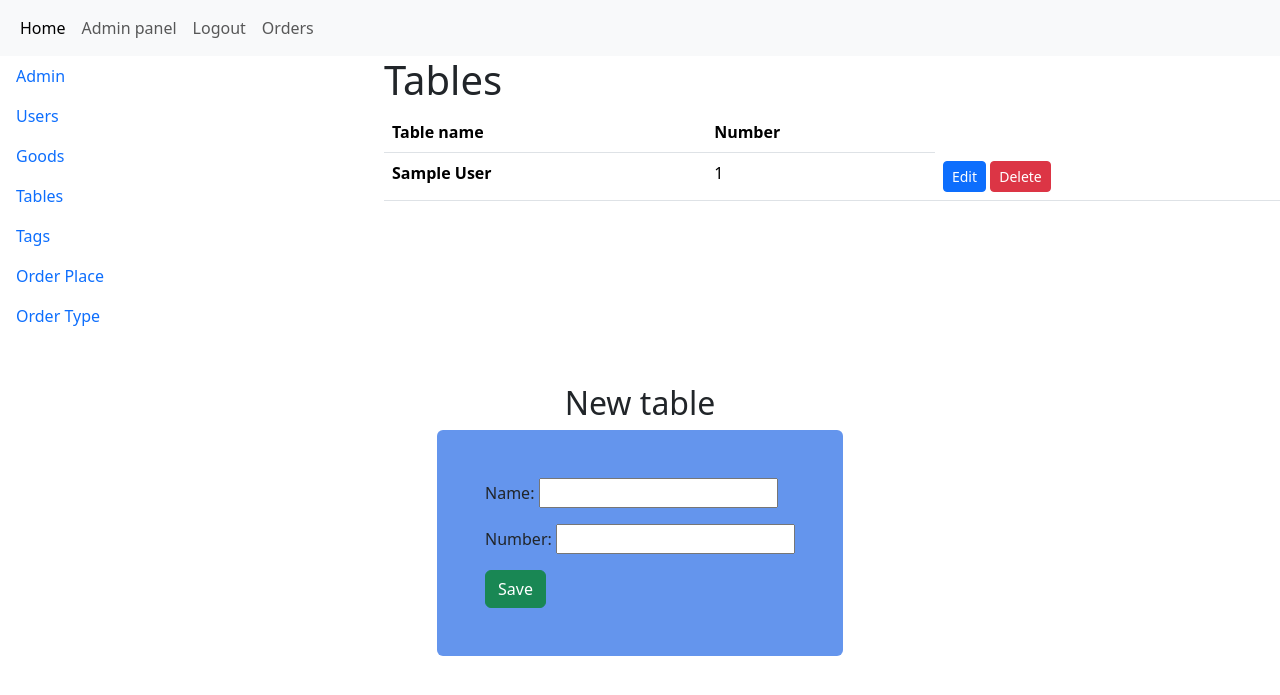
After one commit to richardo-en/Ordering-System, a Django app: page /manage/admin/tables/ in a window 1280 px wide. The commit adds this page. Shown: the top 695 px of the page. Run offline with Django 3.2, Linux system fonts and the light colour scheme; a user stored in the database is signed in; tables that the repository leaves empty hold one stand-in row (values such as "Sample post").

Commit message:
Finished admin panel

```diff
--- a/ordering/accounts/forms.py
+++ b/ordering/accounts/forms.py
@@ -1,6 +1,6 @@
 from django.contrib.auth.forms import UserCreationForm
 from django import forms
-from .models import CustomUser, Goods, OrderPlace, OrderType, TagColors
+from .models import CustomUser, Goods, OrderPlace, OrderType, TagColors, Tables
 
 class CreateUserForm(UserCreationForm):
 
@@ -35,3 +35,8 @@ class TypeForm(forms.ModelForm):
         widgets = {
             'color': forms.Select(choices=TagColors.COLOR_CHOICE)
         }
+
+class TableForm(forms.ModelForm):
+    class Meta:
+        model = Tables
+        fields = ['name', 'number']
--- a/ordering/accounts/models.py
+++ b/ordering/accounts/models.py
@@ -1,5 +1,7 @@
 from django.db import models
 from django.contrib.auth.models import AbstractUser
+from django.core.validators import MinValueValidator
+
 
 class TagColors(models.Model):
     BLUE = "btn-primary"
@@ -43,7 +45,7 @@ class Goods(models.Model):
     type = models.ForeignKey(OrderType, blank=True, on_delete= models.SET_NULL, null=True)
     price = models.FloatField()
     total_count = models.IntegerField(null=True,  blank=True)
-    count = models.IntegerField()
+    count = models.IntegerField(validators=[MinValueValidator(1)])
     note = models.CharField(max_length = 200, null=True, blank = True)
 
     READY = "Ready"
@@ -71,3 +73,7 @@ class CustomUser(AbstractUser):
 
     def __str__(self):
         return self.username
+
+class Tables(models.Model):
+    name = models.CharField(max_length=50)
+    number = models.IntegerField(validators=[MinValueValidator(1)])
--- a/ordering/accounts/templates/accounts/admin_panel.html
+++ b/ordering/accounts/templates/accounts/admin_panel.html
@@ -3,6 +3,7 @@
         <a class="nav-link" href="/manage/admin/">Admin</a>
         <a class="nav-link" href="/manage/admin/users">Users</a>
         <a class="nav-link" href="/manage/admin/goods">Goods</a>
+        <a class="nav-link" href="/manage/admin/tables">Tables</a>
         <a class="nav-link" href="/manage/admin/tags">Tags
         <a class="nav-link" href="/manage/admin/tags/place">Order Place</a>
         <a class="nav-link" href="/manage/admin/tags/type">Order Type</a>
--- /dev/null
+++ b/ordering/accounts/templates/accounts/table_form.html
@@ -0,0 +1,12 @@
+<form method="post" class="p-5 rounded" style="background-color: cornflowerblue;">
+    {% csrf_token %}
+    <div class="form-group mb-3">
+        <label for="{{ form.name.id_for_label }}">Name:</label>
+        {{ form.name }}
+    </div>
+    <div class="form-group mb-3">
+        <label for="{{ form.number.id_for_label }}">Number:</label>
+        {{ form.number }}
+    </div>
+    <button type="submit" class="btn btn-success">Save</button>
+</form>
--- /dev/null
+++ b/ordering/accounts/templates/accounts/tables.html
@@ -0,0 +1,42 @@
+{% extends 'index.html' %}
+{% block content %}
+
+<section class="d-flex flex-row mb-5">
+    <div style="width: 30vw;">{% include 'accounts/admin_panel.html' %}</div>
+    <div style="width: 70vw;">
+        <h1>Tables</h1>
+        <table class="table">
+            <thead>
+                <tr>
+                    <th scope="col">Table name</th>
+                    <th scope="col">Number</th>
+                </tr>
+            </thead>
+            <tbody>
+                {% for table in tables %}
+                <tr>
+                    <th>{{ table.name }}</th>
+                    <td>{{ table.number }}</td>
+                    <td>
+                        <div>
+                            <a href="{% url 'edit_table' table.id %}"><button class="btn btn-sm btn-primary">Edit</button></a>
+                            <form method="post" action="{% url 'delete_table' table.id %}" class="d-inline">
+                                {% csrf_token %}
+                                <button type="submit" class="btn btn-sm btn-danger"
+                                    onclick="return confirm('Are you sure you want to delete this table?')">Delete</button>
+                            </form>
+                        </div>
+                    </td>
+                </tr>
+                {% endfor %}
+            </tbody>
+        </table>
+        </ul>
+    </div>
+</section>
+<section class="d-flex flex-column align-items-center">
+    <h2>New table</h2>
+    {% include 'accounts/table_form.html' %}
+</section>
+
+{% endblock %}
--- a/ordering/accounts/urls.py
+++ b/ordering/accounts/urls.py
@@ -21,6 +21,9 @@ urlpatterns = [
     path('manage/admin/tags/type/', views.order_type, name='tags_type'),
     path('manage/admin/tags/edit_type/<int:tag_id>/', views.edit_type, name='edit_type'),
     path('manage/admin/tags/type/delete/<int:tag_id>/', views.delete_type, name='delete_type'),
+    path('manage/admin/tables/', views.admin_tables, name='tebles'),#
+    path('manage/admin/edit_table/<int:table_id>/', views.edit_table, name='edit_table'),
+    path('manage/admin/delete_table/<int:table_id>/', views.delete_table, name='delete_table'),#
     path('logout/', auth_views.LogoutView.as_view(), name='logout'),
 
 ]
--- a/ordering/accounts/views.py
+++ b/ordering/accounts/views.py
@@ -1,8 +1,8 @@
 from django.shortcuts import render, get_object_or_404, redirect
-from .forms import CreateUserForm, CreateNewUser, GoodsForm, TypeForm, PlaceForm
+from .forms import CreateUserForm, CreateNewUser, GoodsForm, TypeForm, PlaceForm, TableForm
 from django.contrib.auth.forms import AuthenticationForm
 from django.contrib.auth import login, logout
-from .models import CustomUser, Goods, OrderPlace, OrderType
+from .models import CustomUser, Goods, OrderPlace, OrderType, Tables
 from .decorators import admin_required
 
 #Home link
@@ -180,3 +180,35 @@ def delete_type(request, tag_id):
         type = get_object_or_404(OrderType, id=tag_id)
         type.delete()
         return redirect('tags')
+
+#Admin tables
+@admin_required
+def admin_tables(request):
+    if request.method == "POST":
+        form = TableForm(request.POST)
+        if form.is_valid():
+            form.save()
+        return redirect('/manage/admin/tables/')
+    else:
+        tables = Tables.objects.all()
+        form = TableForm()
+        return render(request, 'accounts/tables.html', {'tables' : tables, 'form': form})
+
+@admin_required
+def edit_table(request, table_id):
+    table = get_object_or_404(Tables, id=table_id)
+    if request.method == 'POST':
+        form = TableForm(request.POST, instance=table)
+        if form.is_valid():
+            form.save()
+        return redirect('/manage/admin/tables/')
+    else:
+        form = TableForm(instance=table)
+        return render(request, 'accounts/edit_table.html', {'form' : form, 'table': table})
+
+@admin_required
+def delete_table(request, table_id):
+    if request.method == "POST":
+        table = get_object_or_404(Tables, id=table_id)
+        table.delete()
+        return redirect('/manage/admin/tables/')
```
Also changed, not shown: ordering/accounts/templates/accounts/edit_table.html (added, +12 -0 lines), ordering/orders/templates/orders/new_order.html (+63 -14 lines), ordering/orders/views.py (+7 -2 lines), ordering/static/js/order.js (+86 -12 lines).
